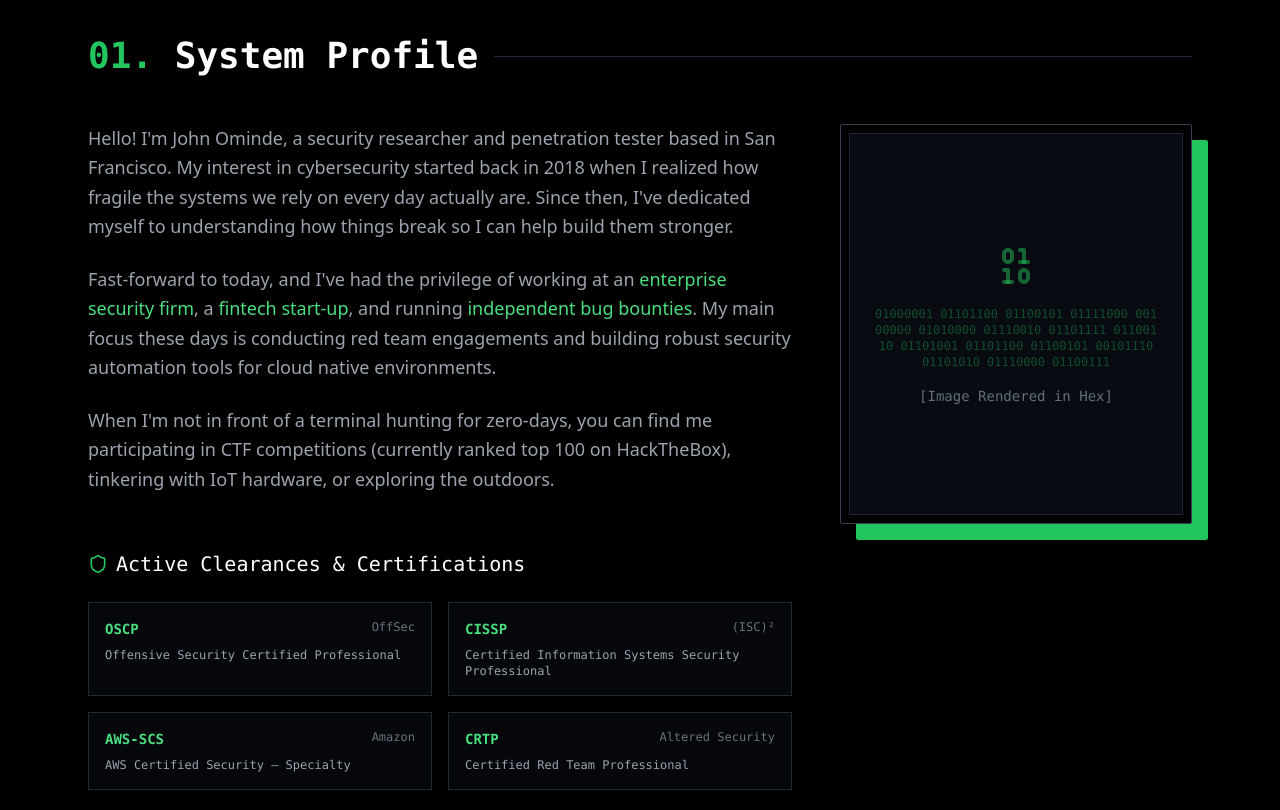
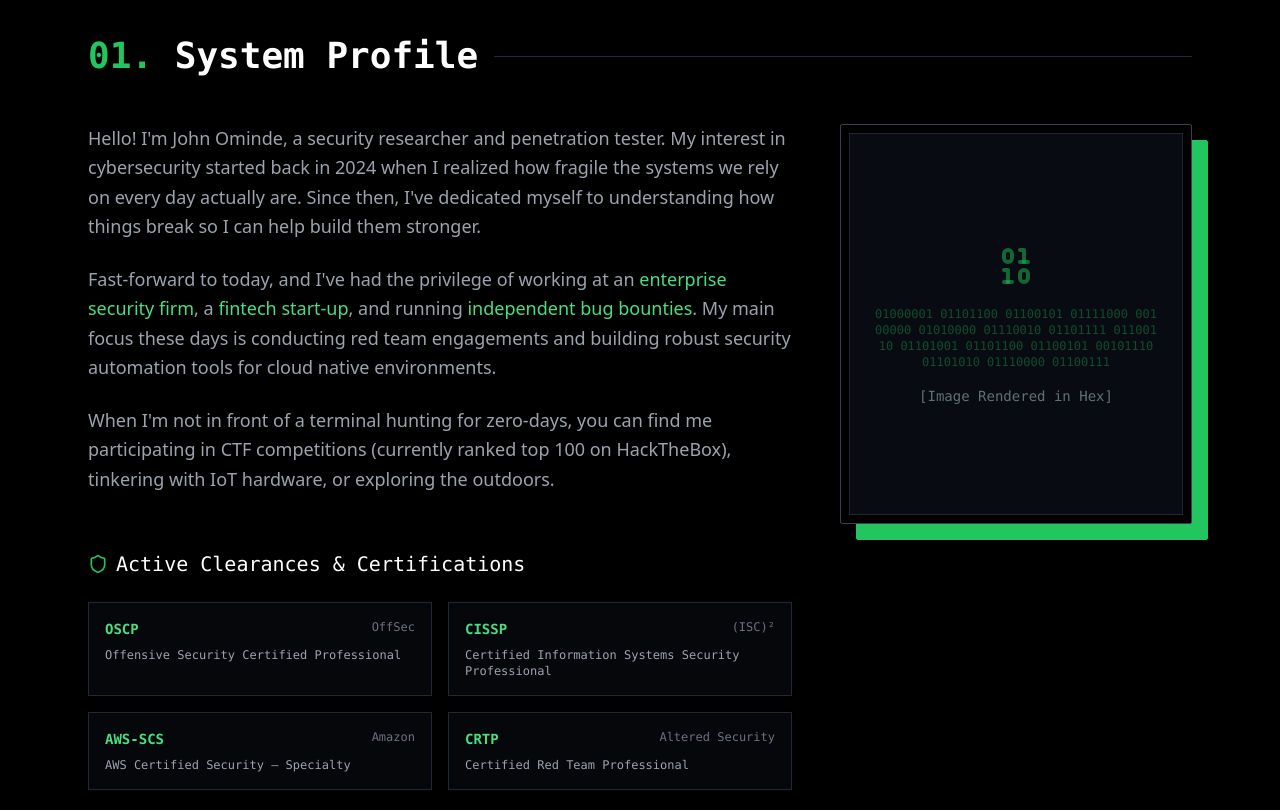
Before and after one commit to ominde-john/my_portfolio_website, a React (Vite) app: page / in a window 1280 px wide. Shown: the part 860-1670 px from the top of the page. Built offline with nearby package versions, Linux system fonts and the light colour scheme.

Commit message:
Update About.jsx

```diff
--- a/src/components/About.jsx
+++ b/src/components/About.jsx
@@ -20,8 +20,8 @@ export const About = () => {
       <div className="flex flex-col md:flex-row gap-12 items-start">
         <div className="w-full md:w-2/3 space-y-6 text-gray-400 text-lg leading-relaxed">
           <p>
-            Hello! I'm John Ominde, a security researcher and penetration tester based in San Francisco.
-            My interest in cybersecurity started back in 2018 when I realized how fragile the
+            Hello! I'm John Ominde, a security researcher and penetration tester.
+            My interest in cybersecurity started back in 2024 when I realized how fragile the
             systems we rely on every day actually are. Since then, I've dedicated myself to
             understanding how things break so I can help build them stronger.
           </p>
```
